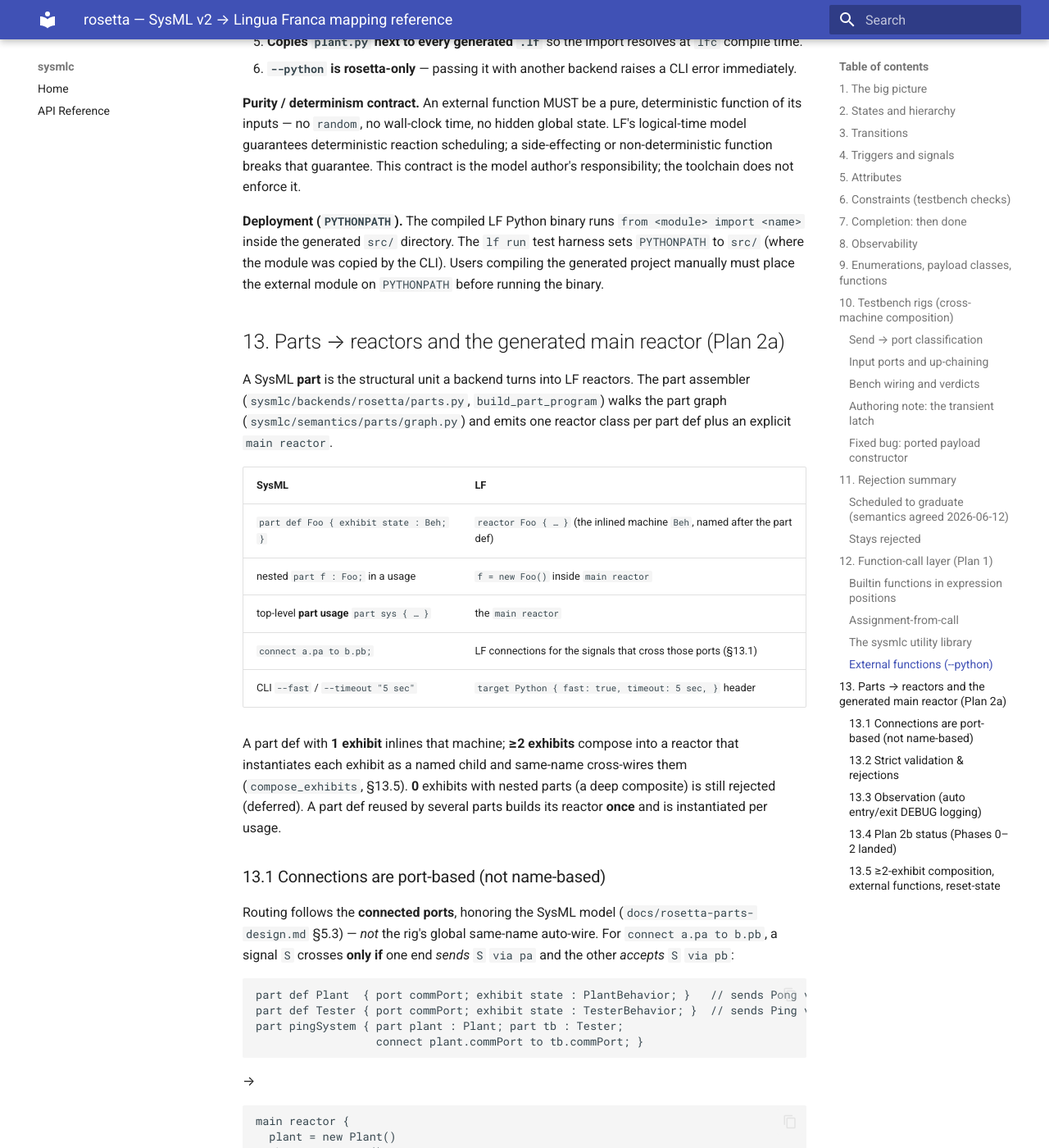
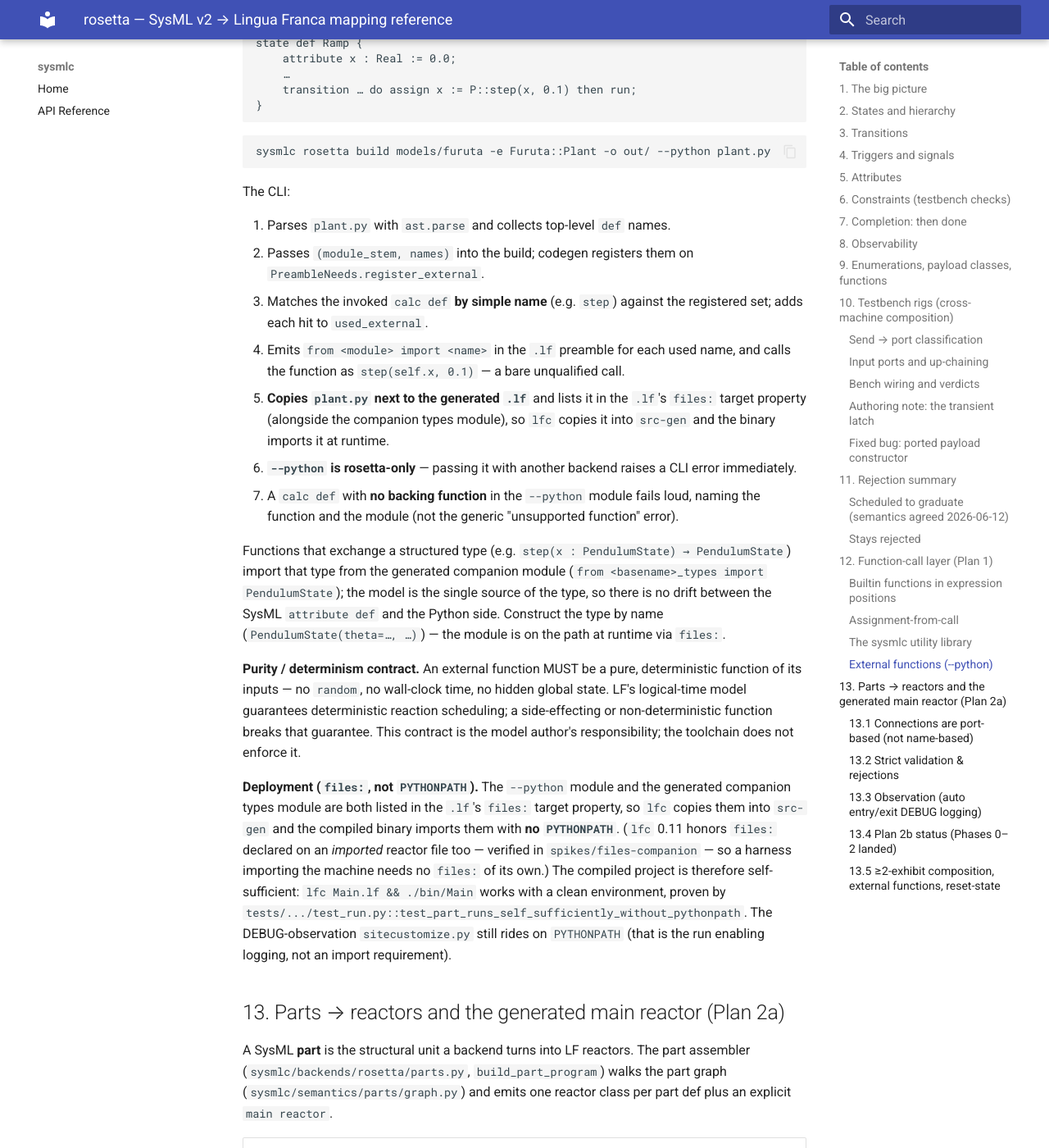
Before and after one commit to glacier-project/sysmlc-core, an MkDocs documentation site: the page built from docs/rosetta-mapping.md, in a window 1280 px wide and 1400 px high, scrolled down 12758 px. Shown: the whole window at 82% size. Built offline with MkDocs 1.6.1 and Material for MkDocs 9.7.7, drawn with Linux system fonts in a browser that asks for light colours; some of the changed text lies outside the part shown.

Commit message:
docs: companion types module + files: increment (mapping, HANDOFF)

```diff
--- a/docs/rosetta-mapping.md
+++ b/docs/rosetta-mapping.md
@@ -28,11 +28,15 @@
 | `assert constraint` | Python `assert` checks woven into the machine reactor |
 | `send` effect | self-scheduled `logical action` `<Sig>_act` |
 | `then done` | `request_stop()` at the root; `completed` output in a child |
-| enums / item defs | Python `Enum` / `@dataclass` classes in the file preamble |
+| enums / item defs / composite attribute defs | Python `Enum` / `@dataclass` classes in a generated `<basename>_types.py` companion module |
 
-Everything renders into **one `.lf` file**: preamble, child reactor classes
-(innermost first — lfc wants definitions before use), the machine reactor,
-and `main` last. Importing the file from a harness ignores its `main`.
+The `.lf` carries the reactor classes (innermost first — lfc wants
+definitions before use), the machine reactor, and `main` last; importing the
+file from a harness ignores its `main`. **Generated type definitions live in
+a sibling `<basename>_types.py` companion module** (one per build, named after
+the artifact), shipped to the compiled program via the LF `files:` target
+property; the `.lf` preamble just *imports* them. A model with no generated
+types emits a bare `target Python` and no companion module. See §9.
 
 ## 2. States and hierarchy
 
@@ -160,7 +164,7 @@
 | `in attribute setpoint : Real default 21.0` | reactor **parameter** `setpoint = {= 21.0 =}` (override at `new`) |
 | `attribute temperature : Real := 18.0` (also `inout`) | **state variable** `state temperature = {= 18.0 =}` |
 | `out attribute …` | rejected (scheduled — follow-up bundle, §11) |
-| composite attribute (`pt : Point`) | `SimpleNamespace(x=…)` initializer; usage-local `:>>` redefinitions win over the type's defaults |
+| composite attribute (`pt : Point`) | `Point(x=…)` dataclass initializer (the `Point` dataclass lives in the companion module, §9); usage-local `:>>` redefinitions win over the type's defaults |
 | quantity (`pickDuration : DurationValue default 2 [min]`) | SI float (`120.0`) |
 
 References render as `self.<name>` inside reaction bodies. Initializers
@@ -223,12 +227,26 @@
 
 ## 9. Enumerations, payload classes, functions
 
-- An enum def referenced anywhere renders as a preamble
+Generated types (enums, sent-item dataclasses, composite attribute-def
+dataclasses) are emitted into a sibling **`<basename>_types.py` companion
+module**, NOT inline in the preamble. The `.lf` preamble holds only
+`from <basename>_types import <names>` (plus stdlib/`--python` imports), and
+the `.lf` target header lists the module in `files:` so `lfc` copies it into
+`src-gen` (importable at runtime with no `PYTHONPATH`). The module is
+generated whenever ≥1 type exists; a type-less model emits neither the module
+nor a `files:` entry. The same module is what a `--python` file imports (e.g.
+`from furutaSystem_types import PendulumState`), giving both sides one shared,
+typed definition — no `SimpleNamespace`, no duck-typing.
+
+- An enum def referenced anywhere renders as a companion-module
   `class LightColor(Enum):` with literals valued by **name**
   (`red = "red"`); literals render as `LightColor.red`.
-- Item defs that the machine **sends** render as preamble `@dataclass`
-  payload classes (untyped fields). Harnesses drive inputs with
-  `SimpleNamespace` stand-ins (payloads are duck-typed across files).
+- Item defs that the machine **sends**, and composite `attribute def`s used as
+  attribute values, render as companion-module `@dataclass` classes. Fields
+  are typed by mapping SysML scalars (`Real`→`float`, `Integer`→`int`,
+  `Boolean`→`bool`, `String`→`str`, else `object`) and carry the model's
+  declared default, else `None` (every field defaulted, so field order is
+  unconstrained).
 - Standard-library function calls in expressions are whitelisted:
   `abs`, `max`, `min` and `sin`/`cos`/`tan` (adding `import math`).
   Unlisted functions are rejected; extend `_FUNCTIONS` in
@@ -508,10 +526,21 @@
 4. Emits `from <module> import <name>` in the `.lf` preamble for each used
    name, and calls the function as `step(self.x, 0.1)` — a bare
    unqualified call.
-5. **Copies `plant.py` next to every generated `.lf`** so the import
-   resolves at `lfc` compile time.
+5. **Copies `plant.py` next to the generated `.lf`** and lists it in the
+   `.lf`'s `files:` target property (alongside the companion types module),
+   so `lfc` copies it into `src-gen` and the binary imports it at runtime.
 6. **`--python` is rosetta-only** — passing it with another backend raises a
    CLI error immediately.
+7. A `calc def` with **no backing function** in the `--python` module fails
+   loud, naming the function and the module (not the generic "unsupported
+   function" error).
+
+Functions that exchange a structured type (e.g. `step(x : PendulumState) →
+PendulumState`) import that type from the generated companion module
+(`from <basename>_types import PendulumState`); the model is the single source
+of the type, so there is no drift between the SysML `attribute def` and the
+Python side. Construct the type by name (`PendulumState(theta=…, …)`) — the
+module is on the path at runtime via `files:`.
 
 **Purity / determinism contract.** An external function MUST be a pure,
 deterministic function of its inputs — no `random`, no wall-clock time, no
@@ -520,11 +549,17 @@
 that guarantee. This contract is the model author's responsibility; the
 toolchain does not enforce it.
 
-**Deployment (`PYTHONPATH`).** The compiled LF Python binary runs
-`from <module> import <name>` inside the generated `src/` directory.
-The `lf run` test harness sets `PYTHONPATH` to `src/` (where the module was
-copied by the CLI). Users compiling the generated project manually must
-place the external module on `PYTHONPATH` before running the binary.
+**Deployment (`files:`, not `PYTHONPATH`).** The `--python` module and the
+generated companion types module are both listed in the `.lf`'s `files:`
+target property, so `lfc` copies them into `src-gen` and the compiled binary
+imports them with **no `PYTHONPATH`**. (`lfc` 0.11 honors `files:` declared on
+an *imported* reactor file too — verified in `spikes/files-companion` — so a
+harness importing the machine needs no `files:` of its own.) The compiled
+project is therefore self-sufficient: `lfc Main.lf && ./bin/Main` works with a
+clean environment, proven by
+`tests/.../test_run.py::test_part_runs_self_sufficiently_without_pythonpath`.
+The DEBUG-observation `sitecustomize.py` still rides on `PYTHONPATH` (that is
+the run enabling logging, not an import requirement).
 
 ## 13. Parts → reactors and the generated main reactor (Plan 2a)
 
```
